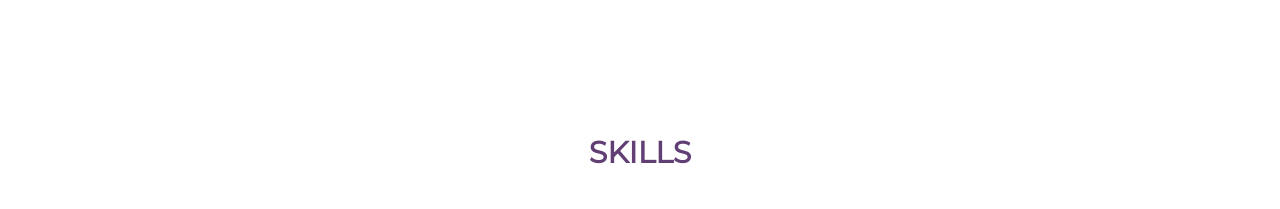
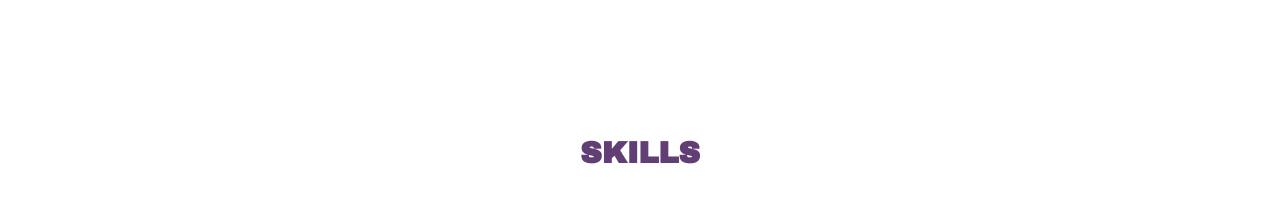
Before and after one commit to Sanika03/my-portfolio, a React (Vite) app: page / in a window 1280 px wide. Shown: the part 1800-2009 px from the top of the page. Built offline with nearby package versions, Linux system fonts and the light colour scheme.

Commit message:
Change title font family

```diff
--- a/src/components/Skills.jsx
+++ b/src/components/Skills.jsx
@@ -8,7 +8,7 @@
     <Element name="skills">
       <section id="skills" className="h-screen p-8 text-grape flex justify-center items-center">
         <div className="max-w-2xl mx-auto text-center">
-          <h2 className="text-3xl font-bold mb-10">SKILLS</h2>
+          <h2 className="text-3xl font-archivo font-bold mb-10">SKILLS</h2>
           {/* Add animation for skills here */}
           <div className="flex flex-wrap gap-4 justify-center">
             {skills.map((skill, index) => (
```
